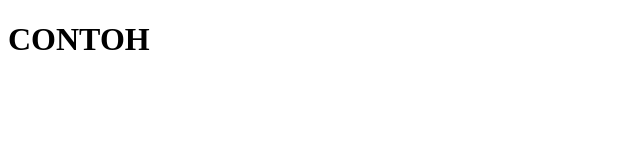
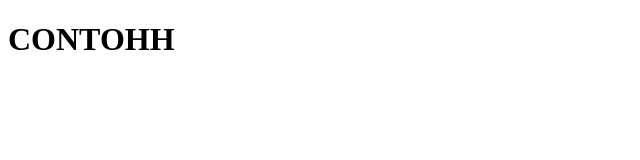
Before and after one commit to belhartrp/contoh, a plain HTML site: page index.html in a window 1280 px wide. Shown: the full height of the page, 0-640 px from the left. Drawn offline with Linux system fonts and the light colour scheme.

Commit message:
Update index.html

```diff
--- a/index.html
+++ b/index.html
@@ -6,6 +6,6 @@
     <title>Document</title>
 </head>
 <body>
-    <h1>CONTOH</h1>
+    <h1>CONTOHH</h1>
 </body>
 </html>
```
